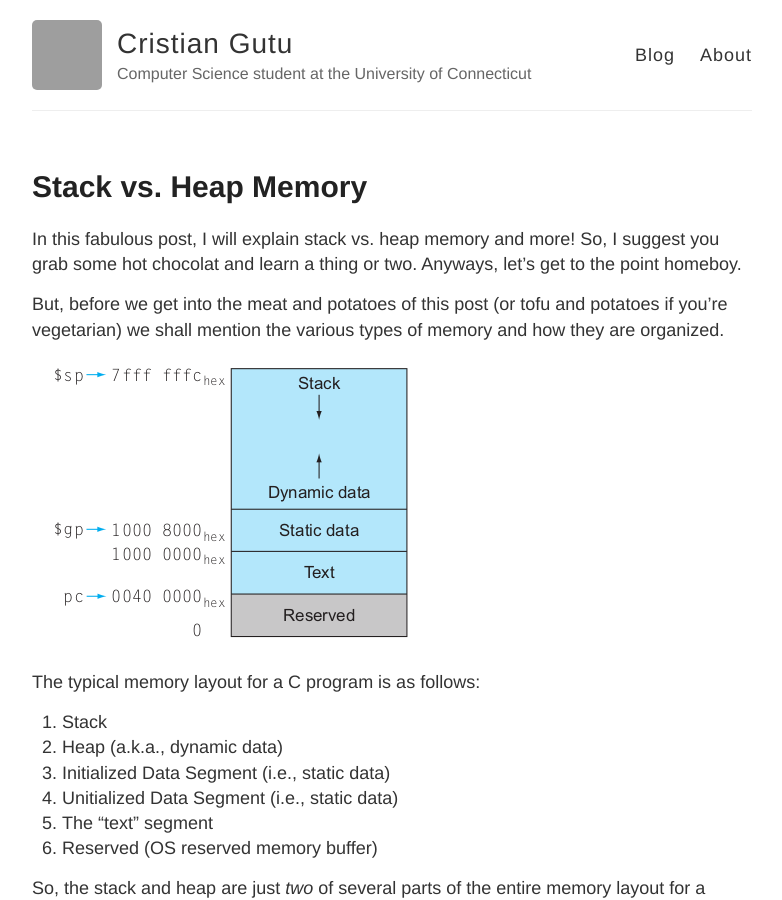
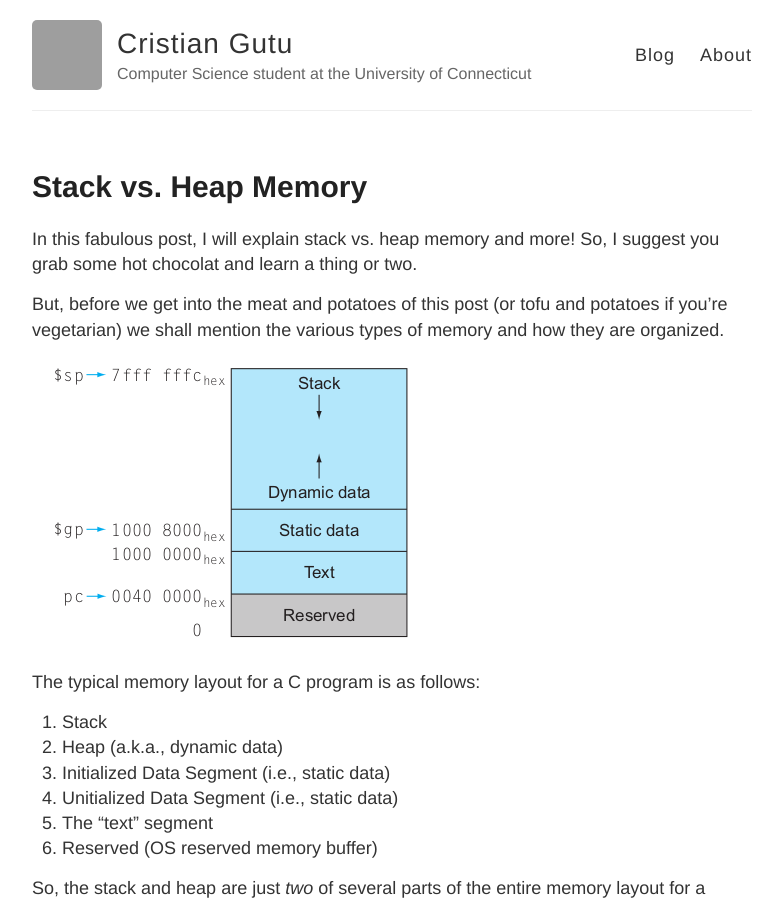
Before and after one commit to gutucristian/gutucristian.github.io, a Jekyll site: the page built from _posts/2018-11-10-Stack-vs-Heap-Memory.md, in a window 1280 px wide and 900 px high. Shown: the whole window, without its empty margins (248-1030 px from the left). Built offline with Jekyll 4.4.1, drawn with Linux system fonts in a browser that asks for light colours; grey boxes are pictures that could not be loaded.

Commit message:
Update 2018-11-10-Stack-vs-Heap-Memory.md

```diff
--- a/_posts/2018-11-10-Stack-vs-Heap-Memory.md
+++ b/_posts/2018-11-10-Stack-vs-Heap-Memory.md
@@ -3,7 +3,7 @@ layout: post
 title: Stack vs. Heap Memory
 ---
 
-In this fabulous post, I will explain stack vs. heap memory and more! So, I suggest you grab some hot chocolat and learn a thing or two. Anyways, let's get to the point homeboy.
+In this fabulous post, I will explain stack vs. heap memory and more! So, I suggest you grab some hot chocolat and learn a thing or two.
 
 But, before we get into the meat and potatoes of this post (or tofu and potatoes if you're vegetarian) we shall mention the various types of memory and how they are organized.
 
```
